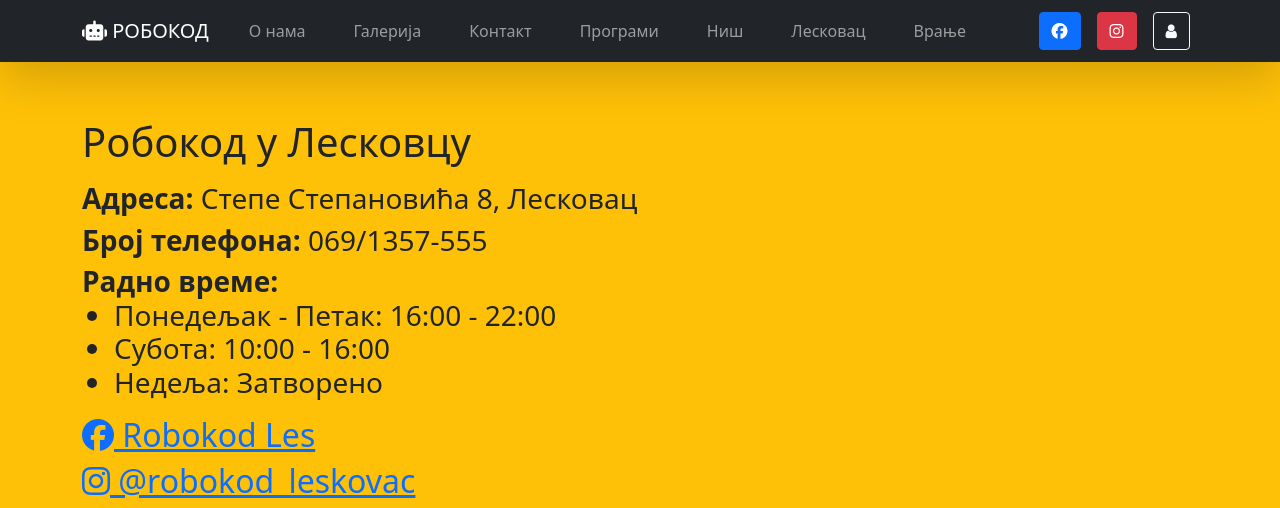
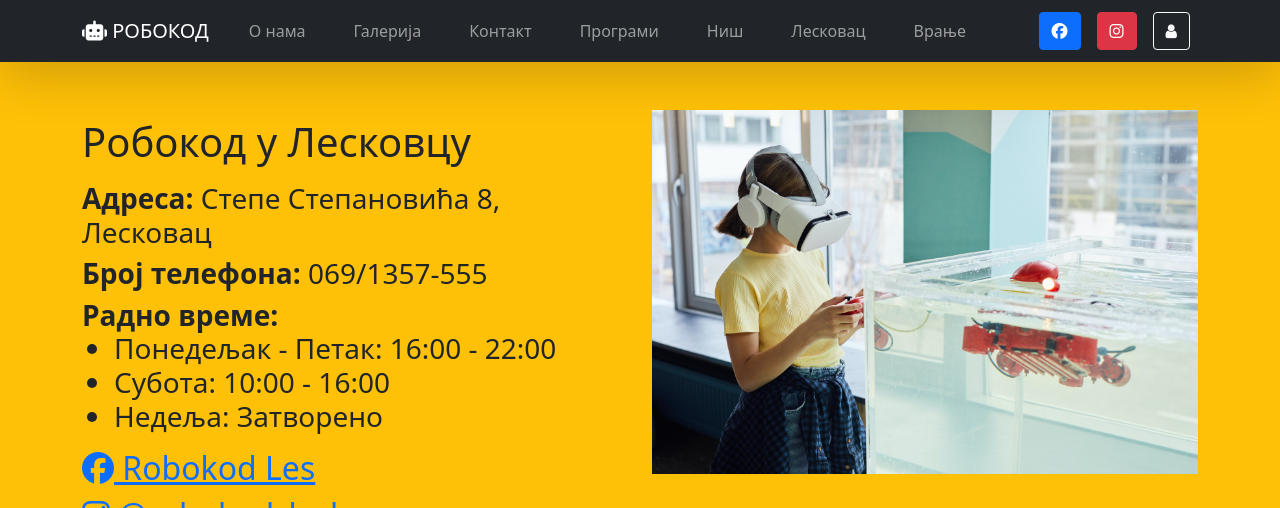
Before and after one commit to MDubovac/Robokod-Client, a PHP site: page /robokod-client/pages/leskovac.php in a window 1280 px wide. Shown: the top 508 px of the page. Run offline with PHP 8.4, Linux system fonts and the light colour scheme; some libraries are stand-ins or nearby versions; grey boxes are pictures that could not be loaded.

Commit message:
Added Leksovac Image

```diff
--- a/config/config.php
+++ b/config/config.php
@@ -1,4 +1,4 @@
 <?php
     define("APP_NAME", "Робокод");
-    define("APP_URL", "http://localhost/robokod_test/");
+    define("APP_URL", "http://localhost/robokod-client/");
     define("APP_ROOT", dirname(dirname(__FILE__)));
--- a/pages/leskovac.php
+++ b/pages/leskovac.php
@@ -7,6 +7,8 @@
 </style>
 
 <div class="container my-5">
+    <div class="row">
+        <div class="col-md-6">
             <h1 class="py-2">Робокод у Лесковцу</h1>
             <h3>
                 <b>Адреса:</b>
@@ -36,6 +38,12 @@
                     @robokod_leskovac
                 </a>
             </h2>
+        </div>
+        <div class="col-md-6">
+            <img src="../css/comb.jpg" width="100%">
+        </div>
+    </div>
+
     <iframe src="https://www.google.com/maps/embed?pb=!1m18!1m12!1m3!1d2918.0448581599117!2d21.94693231547656!3d42.998389979149195!2m3!1f0!2f0!3f0!3m2!1i1024!2i768!4f13.1!3m3!1m2!1s0x47559d5c20fd0ebb%3A0xcf18f045e02abdf5!2sRobokod%20Leskovac!5e0!3m2!1ssr!2srs!4v1656851744940!5m2!1ssr!2srs" width="100%" height="450" style="border:0;" allowfullscreen="" loading="lazy" referrerpolicy="no-referrer-when-downgrade"></iframe>
 </div>
 
```
Lines whose indentation alone changed are shown as unchanged.
